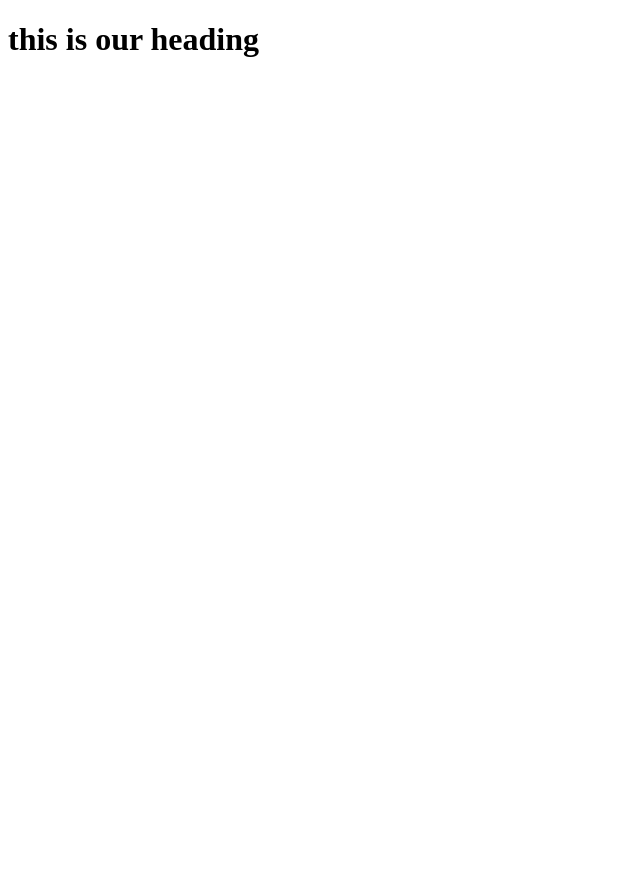
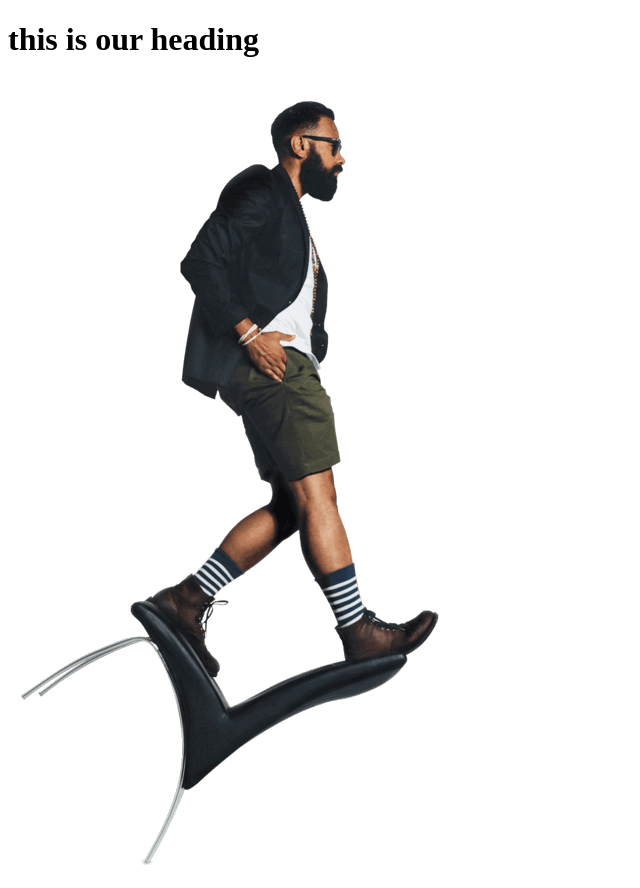
Before and after one commit to HM-Webcoding/web-protfolio, a plain HTML site: page index.html in a window 1280 px wide. Shown: the whole page, without its empty margins (0-640 px from the left). Before the commit the page ends 800 px from the top, so only its background shows below. Drawn offline with Linux system fonts and the light colour scheme.

Commit message:
ready to push

```diff
--- a/index.html
+++ b/index.html
@@ -8,5 +8,6 @@
 </head>
 <body>
     <h1>this is our heading</h1>
+    <img src="assets/images/game-changer.png" alt="">
 </body>
 </html>
```
Also changed, not shown: assets/css/style.css (added), assets/images/about.png (added), assets/images/game-changer.png (added).
